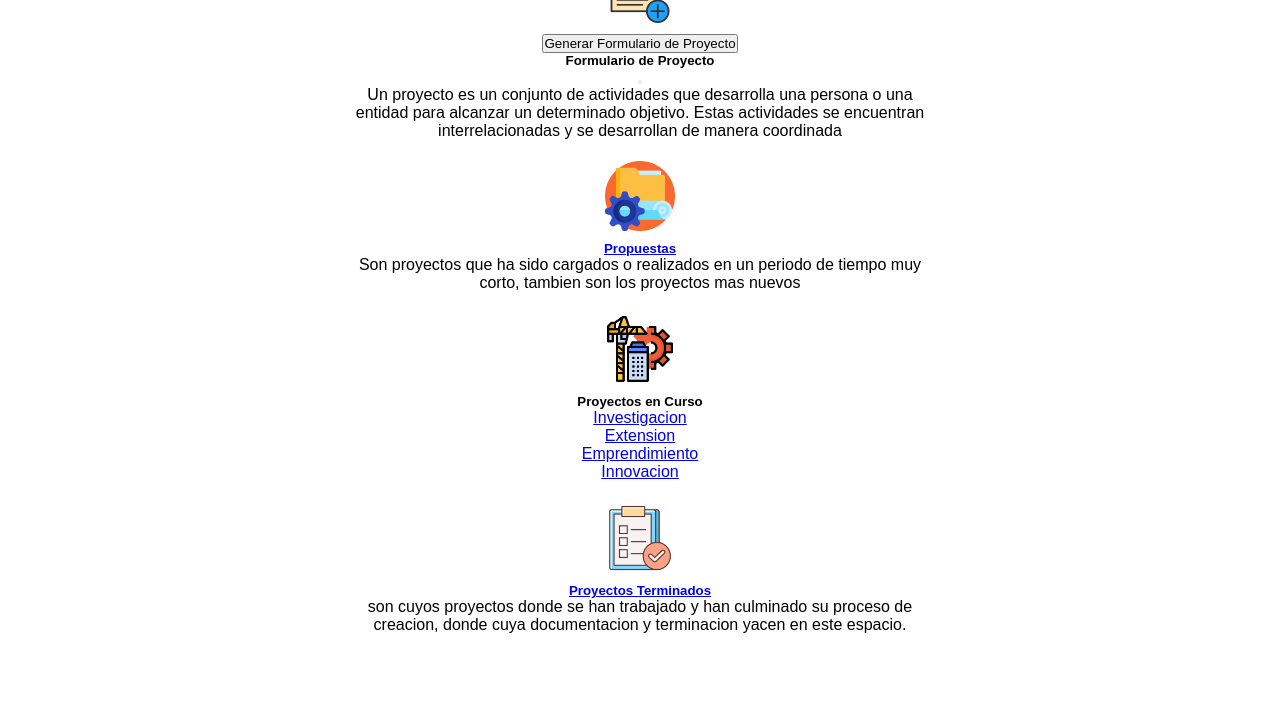
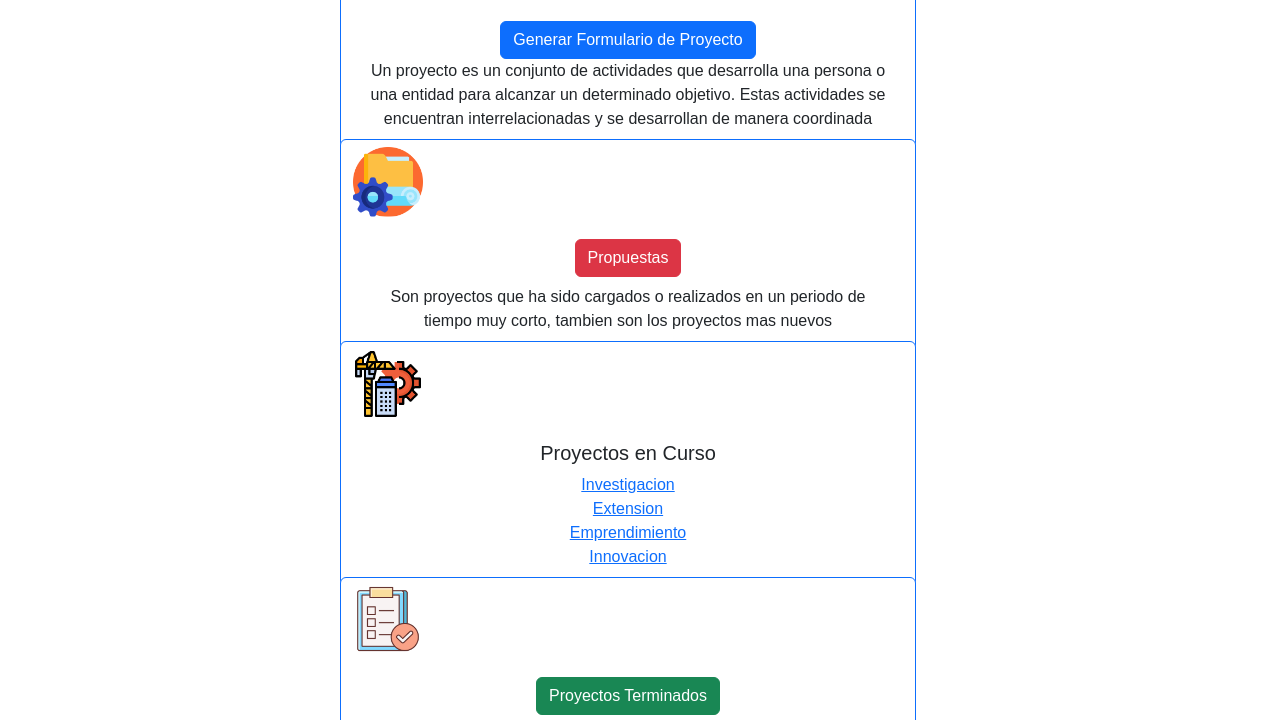
Before and after one commit to jhobahego/semillero-suis, a website built with Vite: page frontend/views/projects/proyectos.html in a window 1280 px wide. Shown: the part 990-1710 px from the top of the page. Before the commit the page ends 1624 px from the top, so only its background shows below. Built offline with nearby package versions, Linux system fonts and the light colour scheme.

Commit message:
add: link style.scss

```diff
--- a/frontend/views/projects/proyectos.html
+++ b/frontend/views/projects/proyectos.html
@@ -6,7 +6,7 @@
   <meta name="viewport" content="width=device-width, initial-scale=1.0">
 
   <link rel="stylesheet" href="/main.css">
-
+<link rel="stylesheet" href="../../styles.scss">
   <title>Vista de Proyectos</title>
 </head>
 
```
